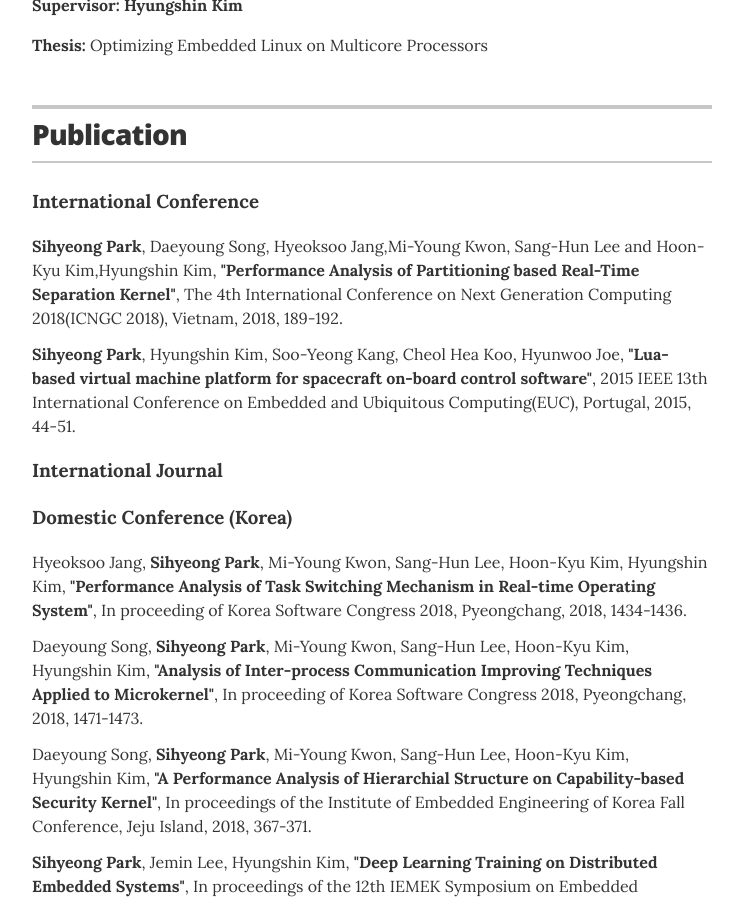
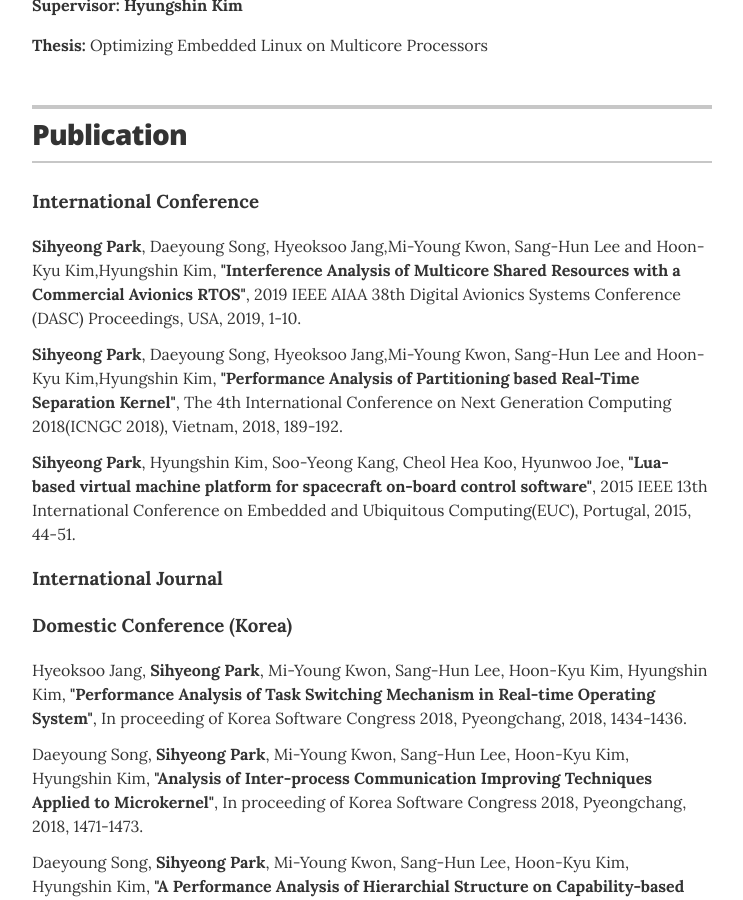
Before and after one commit to sihyeong/sihyeong.github.io, a Jekyll site: the page built from index.html, in a window 1280 px wide and 900 px high, scrolled down 928 px. Shown: the whole window, without its empty margins (268-1011 px from the left). Built offline with Jekyll 4.4.1, drawn with Linux system fonts in a browser that asks for light colours.

Commit message:
Update i_c_publication.yml

```diff
--- a/_data/i_c_publication.yml
+++ b/_data/i_c_publication.yml
@@ -1,3 +1,11 @@
+- name: Interference Analysis of Multicore Shared Resources with a Commercial Avionics RTOS
+  author: <b>Sihyeong Park</b>, Daeyoung Song, Hyeoksoo Jang,Mi-Young Kwon, Sang-Hun Lee and Hoon-Kyu Kim,Hyungshin Kim
+  publisher: 2019 IEEE AIAA 38th Digital Avionics Systems Conference (DASC) Proceedings
+  datetime: 2019
+  pageStart: 1
+  pageEnd: 10
+  contentLocation: USA
+
 - name: Performance Analysis of Partitioning based Real-Time Separation Kernel
   author: <b>Sihyeong Park</b>, Daeyoung Song, Hyeoksoo Jang,Mi-Young Kwon, Sang-Hun Lee and Hoon-Kyu Kim,Hyungshin Kim
   publisher: The 4th International Conference on Next Generation Computing 2018(ICNGC 2018)
```
